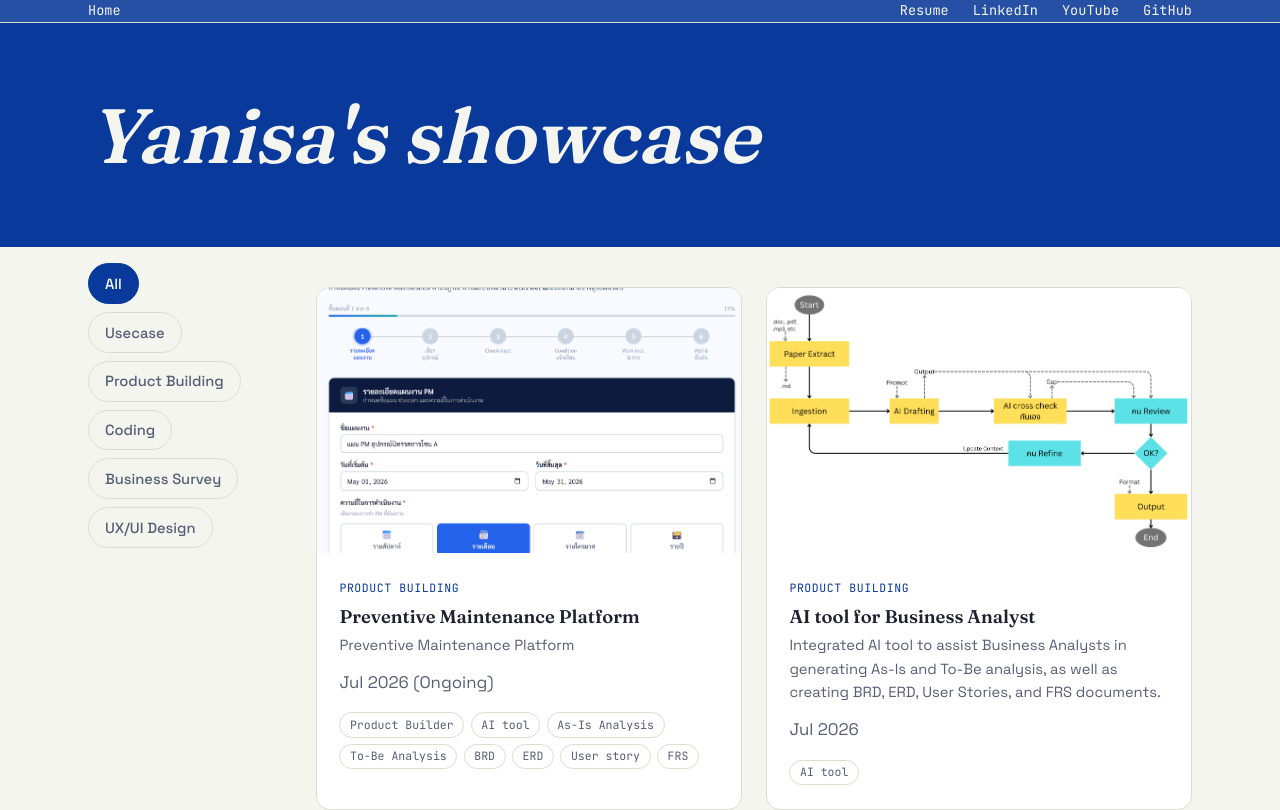
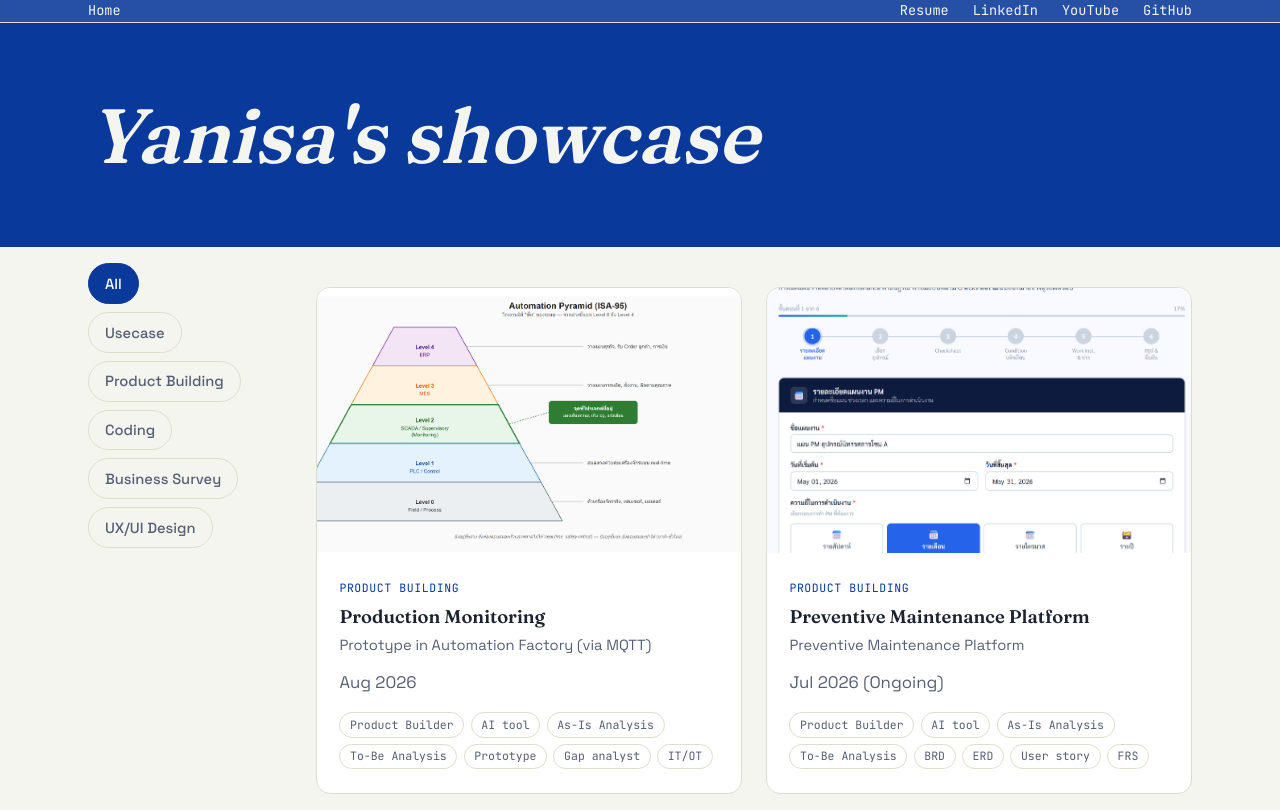
Before and after one commit to bowyani/bowyani.github.io, a React (Vite) app: page /#/ in a window 1280 px wide. Shown: the top 810 px of the page. Built offline with nearby package versions, Linux system fonts and the light colour scheme.

Commit message:
Add project

```diff
--- a/src/data/projects.ts
+++ b/src/data/projects.ts
@@ -1,6 +1,24 @@
 import type { Project } from "@/types";
 
 export const projects: Project[] = [
+  {
+    id: "product-03",
+    discipline: "product",
+    title: "Production Monitoring",
+    description: "Prototype in Automation Factory (via MQTT)",
+    image: "/projects/product_factory.png",
+    link: "https://github.com/bowyani/Production_Monitoring",
+    tags: [
+      "Product Builder",
+      "AI tool",
+      "As-Is Analysis",
+      "To-Be Analysis",
+      "Prototype",
+      "Gap analyst",
+      "IT/OT",
+    ],
+    date: "Aug 2026",
+  },
   {
     id: "product-02",
     discipline: "product",
```
Also changed, not shown: public/projects/product_factory.png (added).
